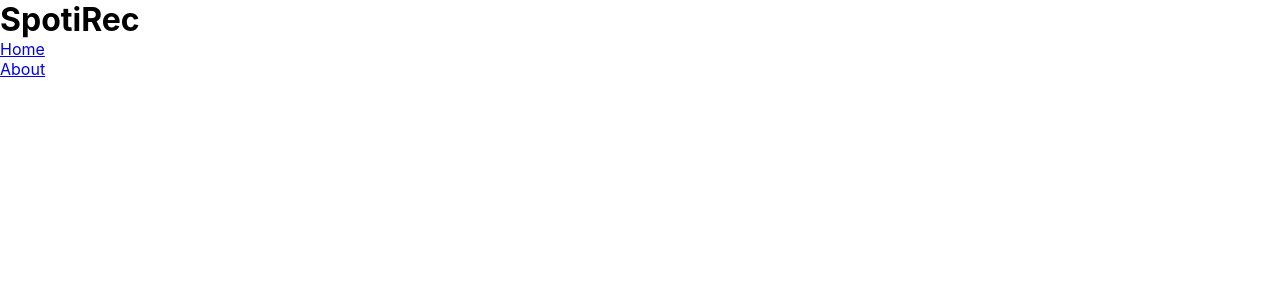
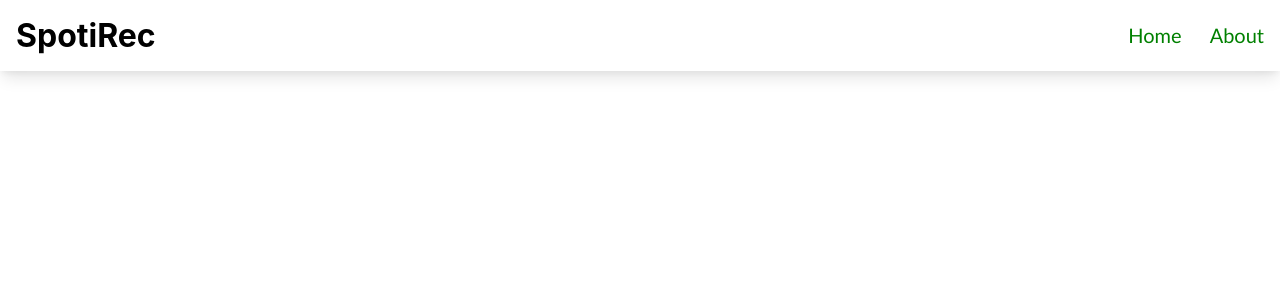
Before and after one commit to ferasdahrooge/SpotiRec, a React (Create React App) app in the folder frontend/: page / in a window 1280 px wide. Shown: the top 300 px of the page. Built offline with nearby package versions, Linux system fonts and the light colour scheme.

Commit message:
add some scss & classnames

```diff
--- a/frontend/src/Components/Header/Header.scss
+++ b/frontend/src/Components/Header/Header.scss
@@ -1,3 +1,29 @@
 .Header {
-  border: 1px solid red;
+  display: flex;
+  flex-direction: row;
+  justify-content: space-between;
+  box-shadow: rgba(0, 0, 0, 0.1) 0px 10px 15px -3px,
+    rgba(0, 0, 0, 0.05) 0px 4px 6px -2px;
+  padding: 16px;
+
+  &__title {
+    font-size: 32px;
+    font-weight: bold;
+  }
+  &__links {
+    display: flex;
+    flex-direction: row;
+    font-size: 20px;
+    gap: 28px;
+    align-items: center;
+  }
+
+  &__link {
+    font-family: "Gill Sans";
+    text-decoration: none;
+    color: green;
+    &:hover {
+      color: darkgreen;
+    }
+  }
 }
--- a/frontend/src/Components/Header/Header.tsx
+++ b/frontend/src/Components/Header/Header.tsx
@@ -1,5 +1,6 @@
 import React from "react";
 import { NavLink } from "react-router-dom";
+import "./Header.scss";
 
 interface HeaderProps {
   title: String;
@@ -9,13 +10,14 @@
 const Header: React.FC<HeaderProps> = ({ title, links }) => {
   return (
     <div className='Header'>
-      <div className='title'></div>
-      <h1>{title}</h1>
+      <div className='Header__title'>{title}</div>
       <ul className='Header__links'>
         {Object.keys(links).map((link) => {
           return (
             <li key={link}>
-              <NavLink to={link}>{links[link]}</NavLink>
+              <NavLink className='Header__link' to={link}>
+                {links[link]}
+              </NavLink>
             </li>
           );
         })}
```
